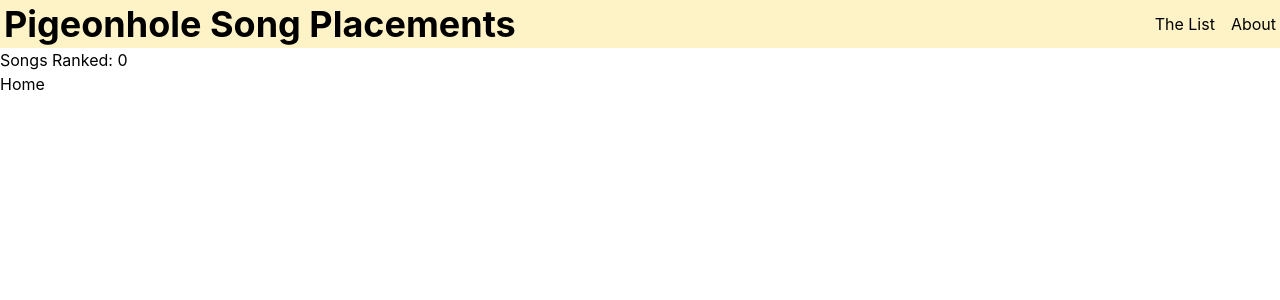
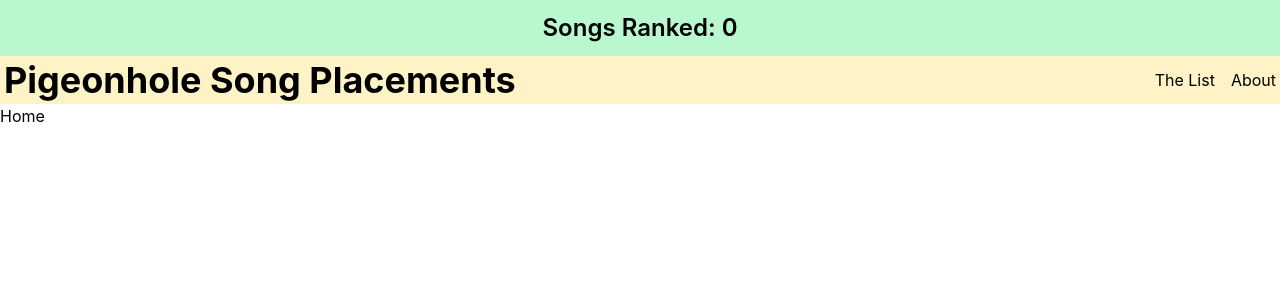
Before and after one commit to harrydeng104/pigeonhole-song-placements, a React (Vite) app: page / in a window 1280 px wide. Shown: the top 300 px of the page. Built offline with nearby package versions, Linux system fonts and the light colour scheme; no server answers; the database is empty.

Commit message:
where is everything?

```diff
--- a/src/App.jsx
+++ b/src/App.jsx
@@ -34,8 +34,8 @@ function App() {
 
     return (
         <>
+            <div className="font-semibold text-2xl text-center p-3 bg-green-200">Songs Ranked: {compSongs.length}</div>
             <Navbar />
-            <h1>Songs Ranked: {compSongs.length}</h1>
             <div>
                 <Routes>
                     <Route path="/" element={<Home />} />
```
